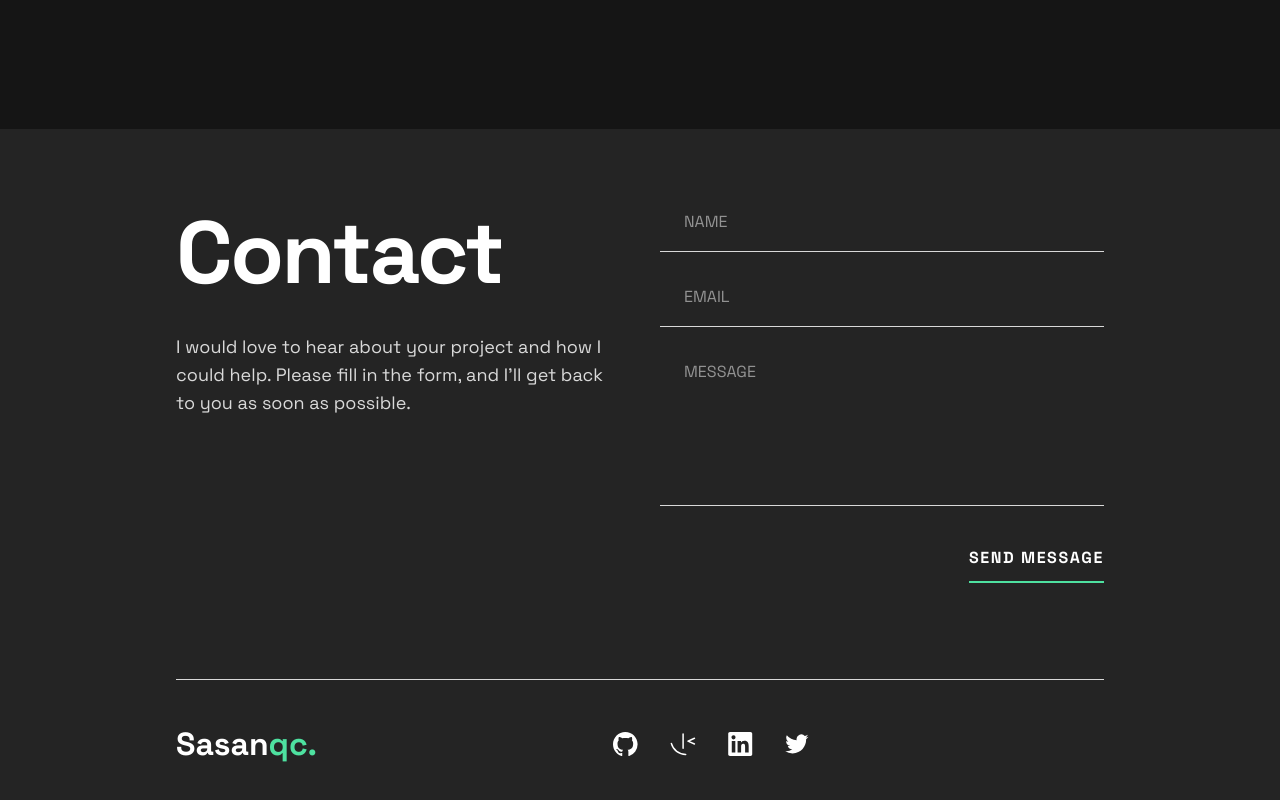
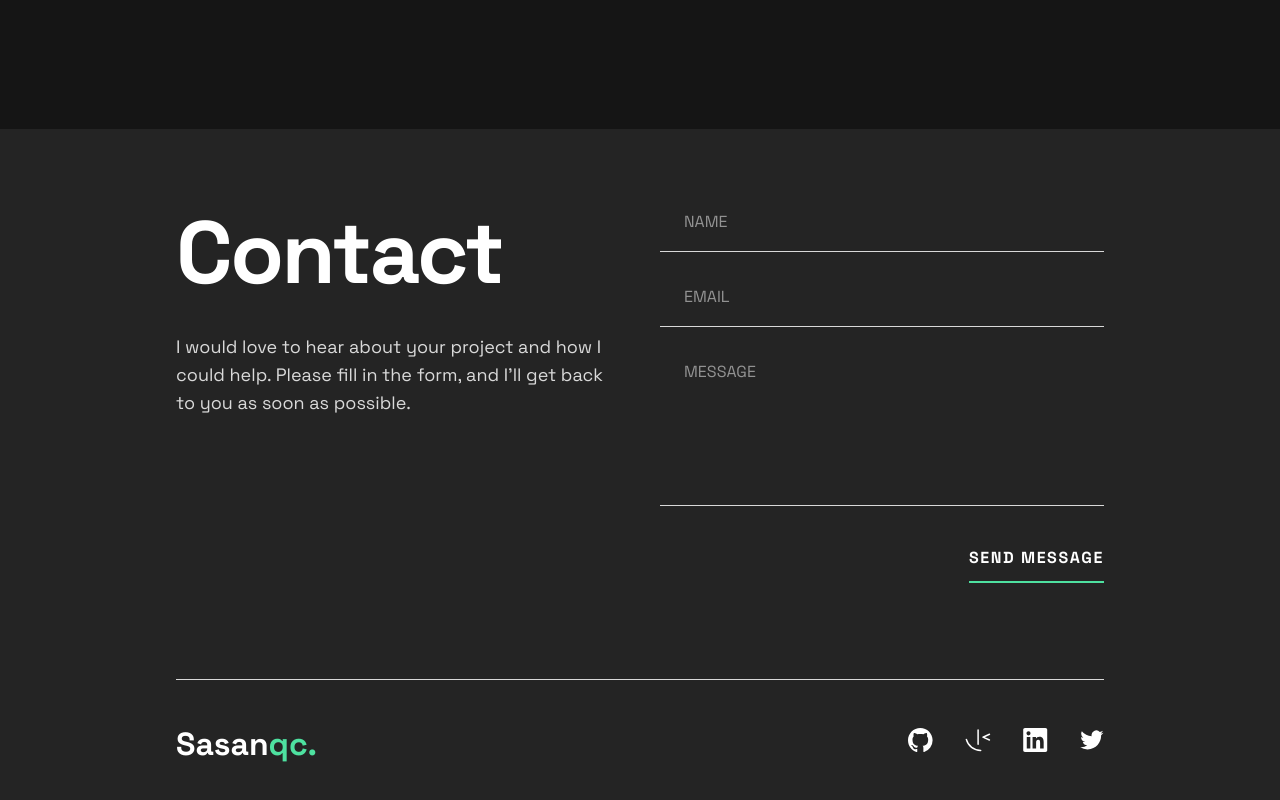
Before and after one commit to sasanqc/my-portfolio, a Next.js app: page / in a window 1280 px wide. Shown: the part 2662-3462 px from the top of the page. Built offline with nearby package versions, Linux system fonts and the light colour scheme.

Commit message:
fix footer

```diff
--- a/layout/Footer.tsx
+++ b/layout/Footer.tsx
@@ -1,5 +1,4 @@
 import React from "react";
-import Header from "./Header";
 import Logo from "@/components/Logo";
 import SocialLinks from "@/components/SocialLinks";
 
@@ -7,7 +6,9 @@ const Footer = () => {
   return (
     <section className="flex flex-col text-center sm:flex-row  justify-between py-7 sm:py-0 lg:pt-12 lg:pb-24 gap-y-5">
       <Logo />
-      <SocialLinks />
+      <div>
+        <SocialLinks />
+      </div>
     </section>
   );
 };
```
Also changed, not shown: 1 other file (tests, documents, lock files or other folders).
